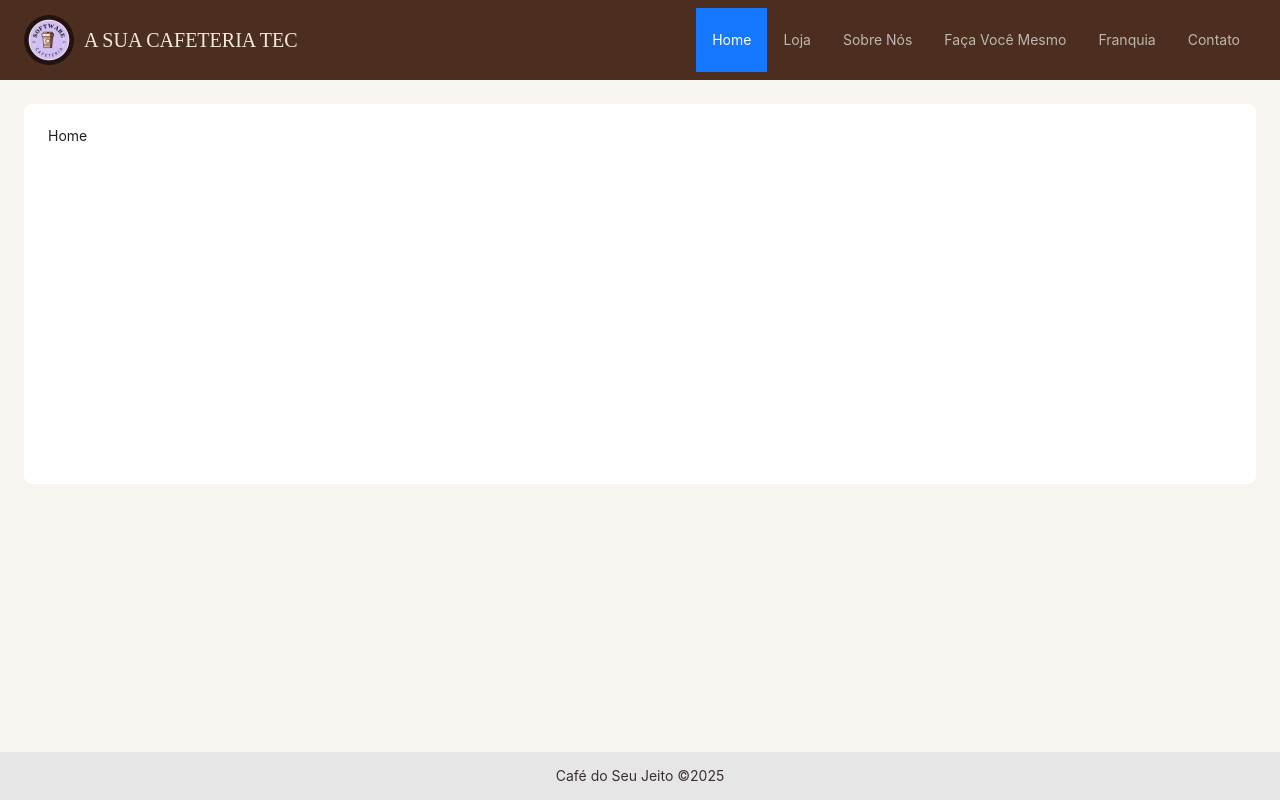
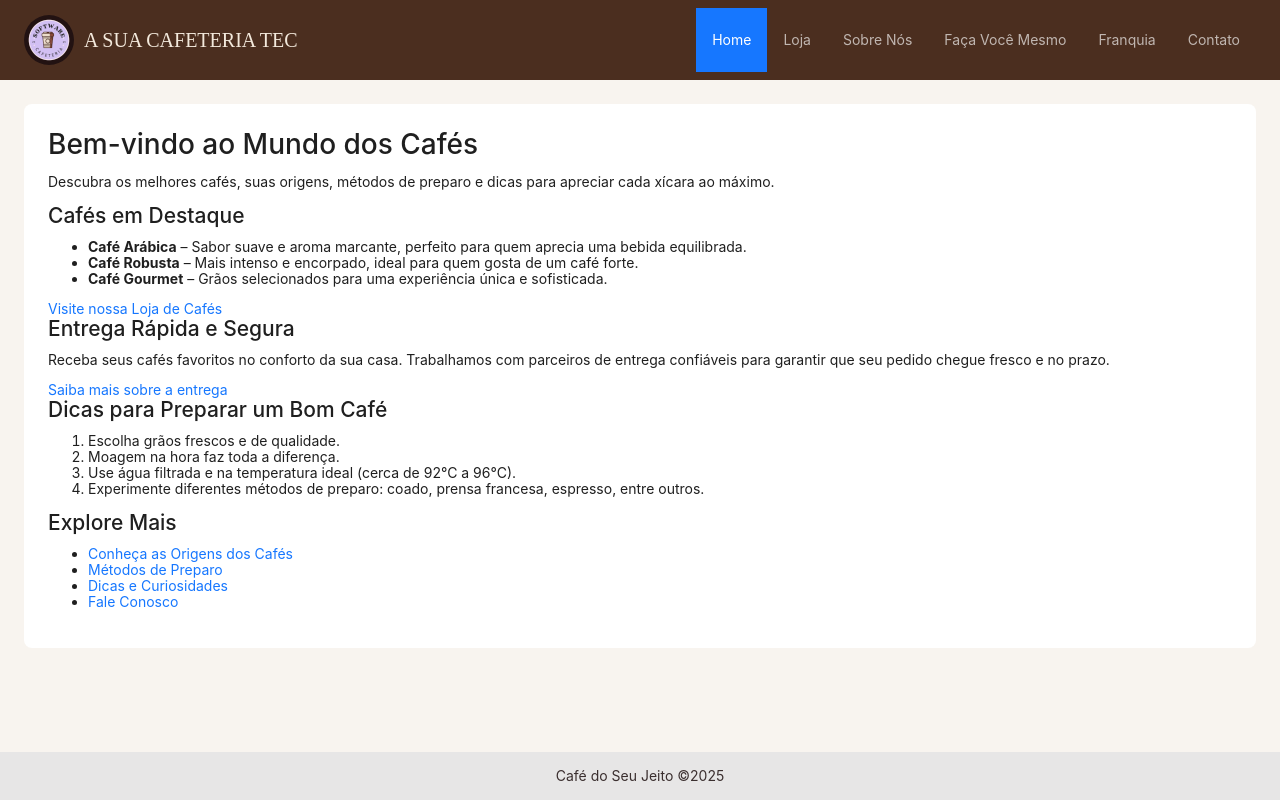
Before and after one commit to ThiagoTelma/projeto-react, a React (Vite) app: page / in a window 1280 px wide. Built offline with nearby package versions, Linux system fonts and the light colour scheme; a web font is replaced by a local one.

Commit message:
home conteudo

```diff
--- a/src/pages/Home/index.tsx
+++ b/src/pages/Home/index.tsx
@@ -7,7 +7,68 @@ import "./styles.css"
 const Home: React.FC = () => {
   return (
     <PageTemplate>
-      Home
+      <div className="home-container">
+        <h1>Bem-vindo ao Mundo dos Cafés</h1>
+        <p>
+          Descubra os melhores cafés, suas origens, métodos de preparo e dicas para apreciar cada xícara ao máximo.
+        </p>
+
+        <section className="featured-coffees">
+          <h2>Cafés em Destaque</h2>
+          <ul>
+        <li>
+          <strong>Café Arábica</strong> – Sabor suave e aroma marcante, perfeito para quem aprecia uma bebida equilibrada.
+        </li>
+        <li>
+          <strong>Café Robusta</strong> – Mais intenso e encorpado, ideal para quem gosta de um café forte.
+        </li>
+        <li>
+          <strong>Café Gourmet</strong> – Grãos selecionados para uma experiência única e sofisticada.
+        </li>
+          </ul>
+          <a href="/loja" className="cta-button">
+        Visite nossa Loja de Cafés
+          </a>
+        </section>
+
+        <section className="delivery-info">
+          <h2>Entrega Rápida e Segura</h2>
+          <p>
+        Receba seus cafés favoritos no conforto da sua casa. Trabalhamos com parceiros de entrega confiáveis para garantir que seu pedido chegue fresco e no prazo.
+          </p>
+          <a href="/entrega" className="cta-link">
+        Saiba mais sobre a entrega
+          </a>
+        </section>
+
+        <section className="coffee-tips">
+          <h2>Dicas para Preparar um Bom Café</h2>
+          <ol>
+        <li>Escolha grãos frescos e de qualidade.</li>
+        <li>Moagem na hora faz toda a diferença.</li>
+        <li>Use água filtrada e na temperatura ideal (cerca de 92°C a 96°C).</li>
+        <li>Experimente diferentes métodos de preparo: coado, prensa francesa, espresso, entre outros.</li>
+          </ol>
+        </section>
+
+        <section className="menu-calls">
+          <h2>Explore Mais</h2>
+          <ul>
+        <li>
+          <a href="/origens">Conheça as Origens dos Cafés</a>
+        </li>
+        <li>
+          <a href="/metodos">Métodos de Preparo</a>
+        </li>
+        <li>
+          <a href="/dicas">Dicas e Curiosidades</a>
+        </li>
+        <li>
+          <a href="/contato">Fale Conosco</a>
+        </li>
+          </ul>
+        </section>
+      </div>
     </PageTemplate>
   );
 };
```
